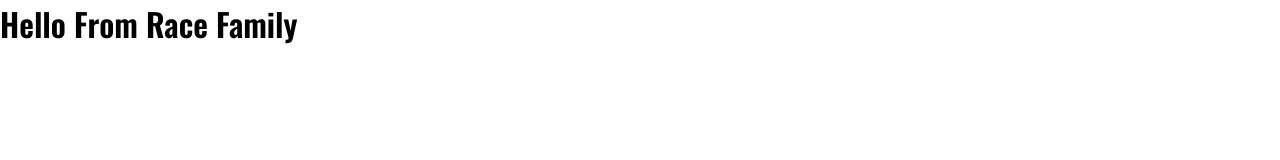
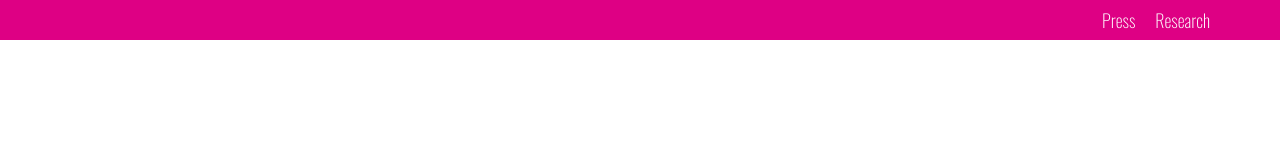
Before and after one commit to laizuakram1/Race-career, a plain HTML site: page index.html in a window 1280 px wide. Drawn offline with nearby package versions, Linux system fonts and the light colour scheme.

Commit message:
nav1 complete

```diff
--- a/index.html
+++ b/index.html
@@ -13,9 +13,16 @@
     <!---google font link--->
     <link rel="preconnect" href="https://fonts.googleapis.com">
 <link rel="preconnect" href="https://fonts.gstatic.com" crossorigin>
-<link href="https://fonts.googleapis.com/css2?family=Oswald:wght@600&family=Roboto:ital,wght@1,500&display=swap" rel="stylesheet">
+<link href="https://fonts.googleapis.com/css2?family=Oswald:wght@200;300;400;600&family=Roboto:ital,wght@1,500&display=swap" rel="stylesheet">
 </head>
 <body>
-    <h1>Hello From Race Family</h1>
+    <header>
+        <nav>
+            <div class="nav1">
+                <span>Press</span>
+                <span>Research</span>
+            </div>
+        </nav>
+    </header>
 </body>
 </html>
--- a/style.css
+++ b/style.css
@@ -4,3 +4,20 @@
     box-sizing: border-box;
     font-family: 'oswald', sans-serif;
 }
+
+.nav1{
+    width:100%;
+    height:40px;
+    padding: 0px 60px;
+    background-color: #de0084;
+    display: flex;
+    align-items: center;
+    justify-content: end;
+
+}
+.nav1 span{
+    font-weight: 200;
+    font-size:18px;
+    color:#fff;
+    margin:0px 10px;
+}
```
